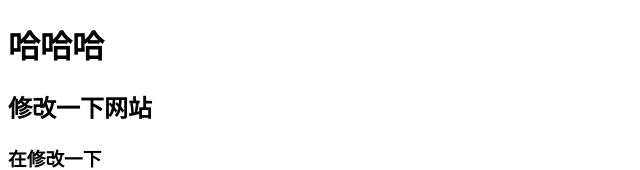
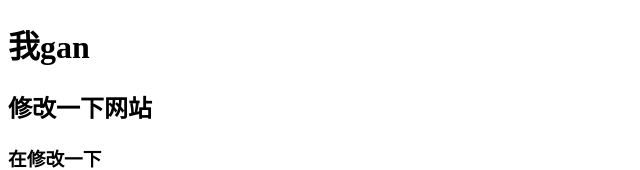
Before and after one commit to 1193192607/git-demo, a plain HTML site: page index.html in a window 1280 px wide. Shown: the top 170 px of the page, without its empty margins (0-640 px from the left). Drawn offline with Linux system fonts and the light colour scheme.

Commit message:
Update index.html

```diff
--- a/index.html
+++ b/index.html
@@ -8,7 +8,7 @@
 </head>
 <body>
     <div>
-        <h1>哈哈哈</h1>
+        <h1>我gan</h1>
         <h2>修改一下网站</h2>
         <h3>在修改一下</h3>
         <h4>我又修改一下</h4>
```
